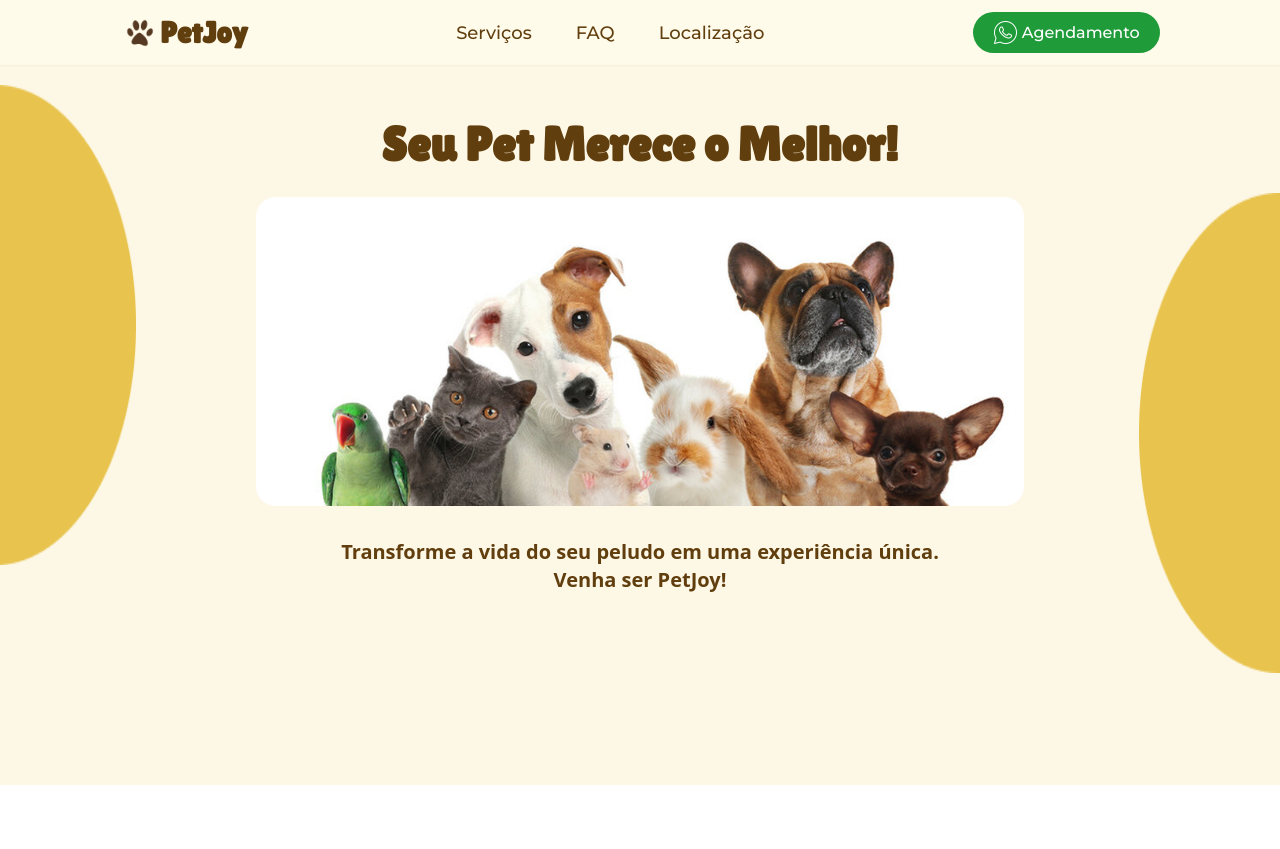
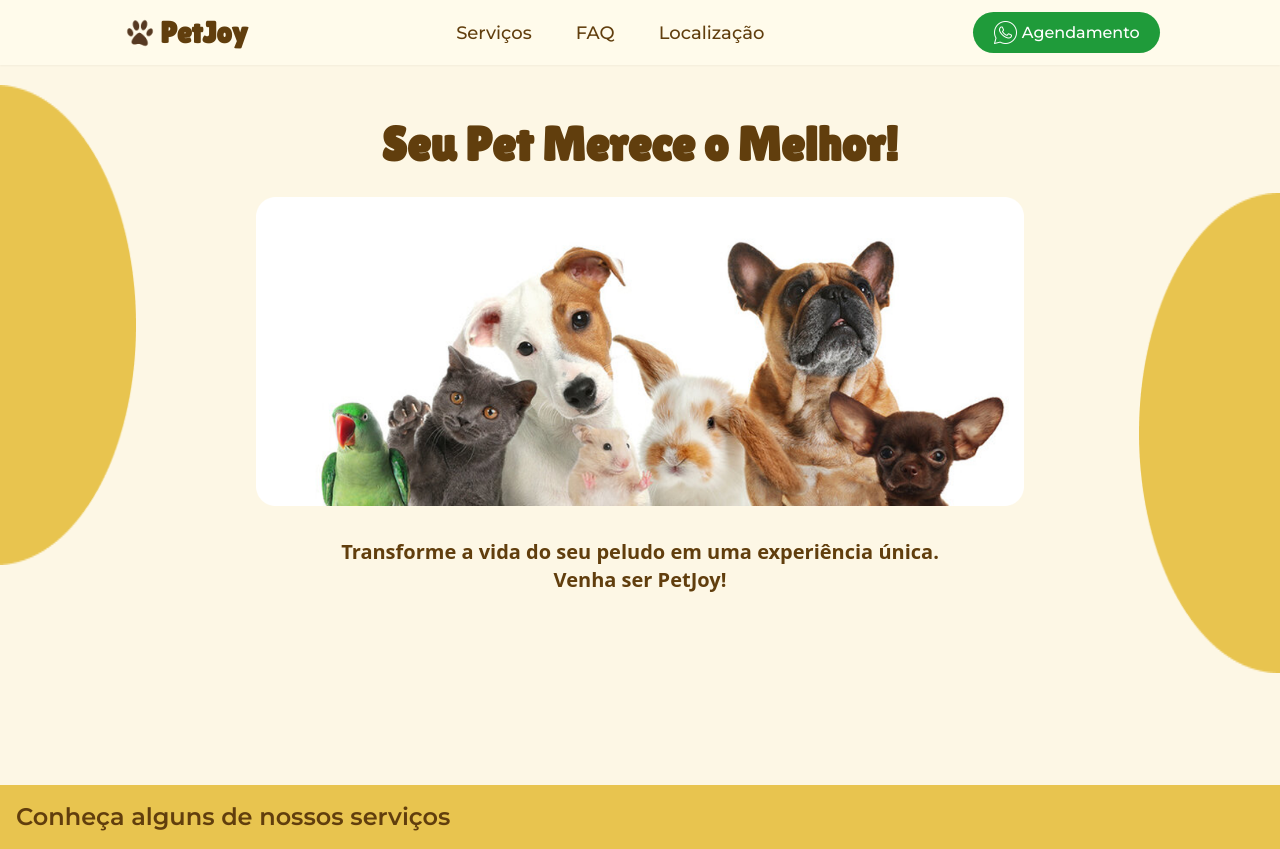
Before and after one commit to alyssongab/petjoy, a React (Vite) app: page / in a window 1280 px wide. Before the commit the page ends 800 px from the top, so only its background shows below. Built offline with nearby package versions, Linux system fonts and the light colour scheme.

Commit message:
feat: cria seção de serviços

```diff
--- a/src/App.jsx
+++ b/src/App.jsx
@@ -1,11 +1,13 @@
 import Header from './components/Header';
 import Hero from './sections/Hero';
+import Servicos from './sections/Servicos';
 
 const App = () => {
   return (
       <>
           <Header />
           <Hero />
+          <Servicos/>
       </>
   );
 }
--- /dev/null
+++ b/src/components/Card.jsx
@@ -0,0 +1,9 @@
+const Card = () => {
+    return(
+        <div>
+
+        </div>
+    )
+}
+
+export default Card;
--- a/src/sections/Servicos.jsx
+++ b/src/sections/Servicos.jsx
@@ -0,0 +1,21 @@
+import Card from "../components/Card";
+
+const Servicos = ({ cards }) => {
+    return(
+        <section id="servicos" className="bg-[#E8C44F] flex flex-col">
+
+            <div id="subtitle-servicos">
+                <h2 className="text-petbrown text-xl sm:text-2xl font-semibold p-4" style={{ fontFamily: 'Montserrat, sans-serif' }}>
+                    Conheça alguns de nossos serviços
+                </h2>
+            </div>
+
+            <div id="cards" className="flex justify-around">
+                {cards}
+            </div>
+
+        </section>
+    )
+}
+
+export default Servicos;
```
